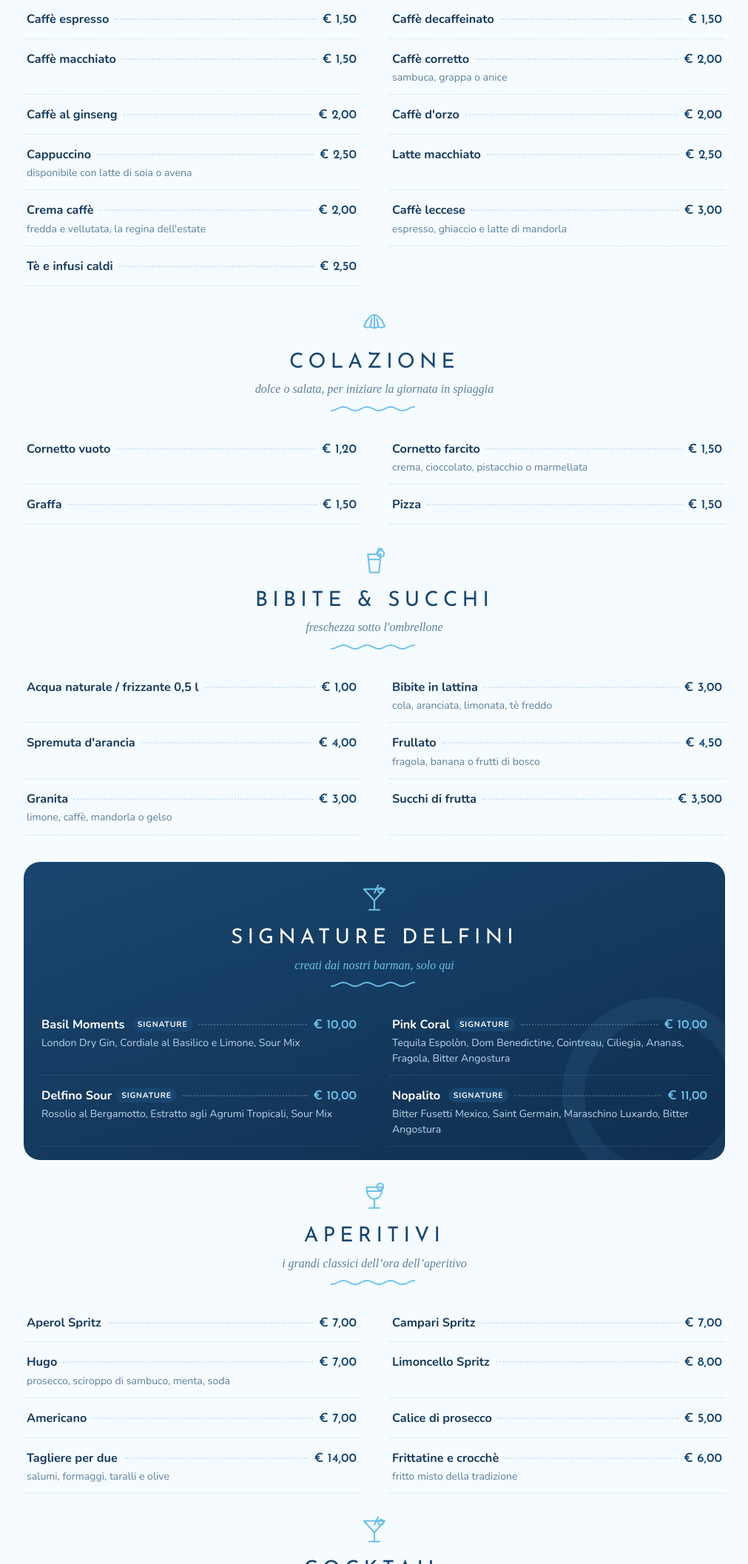
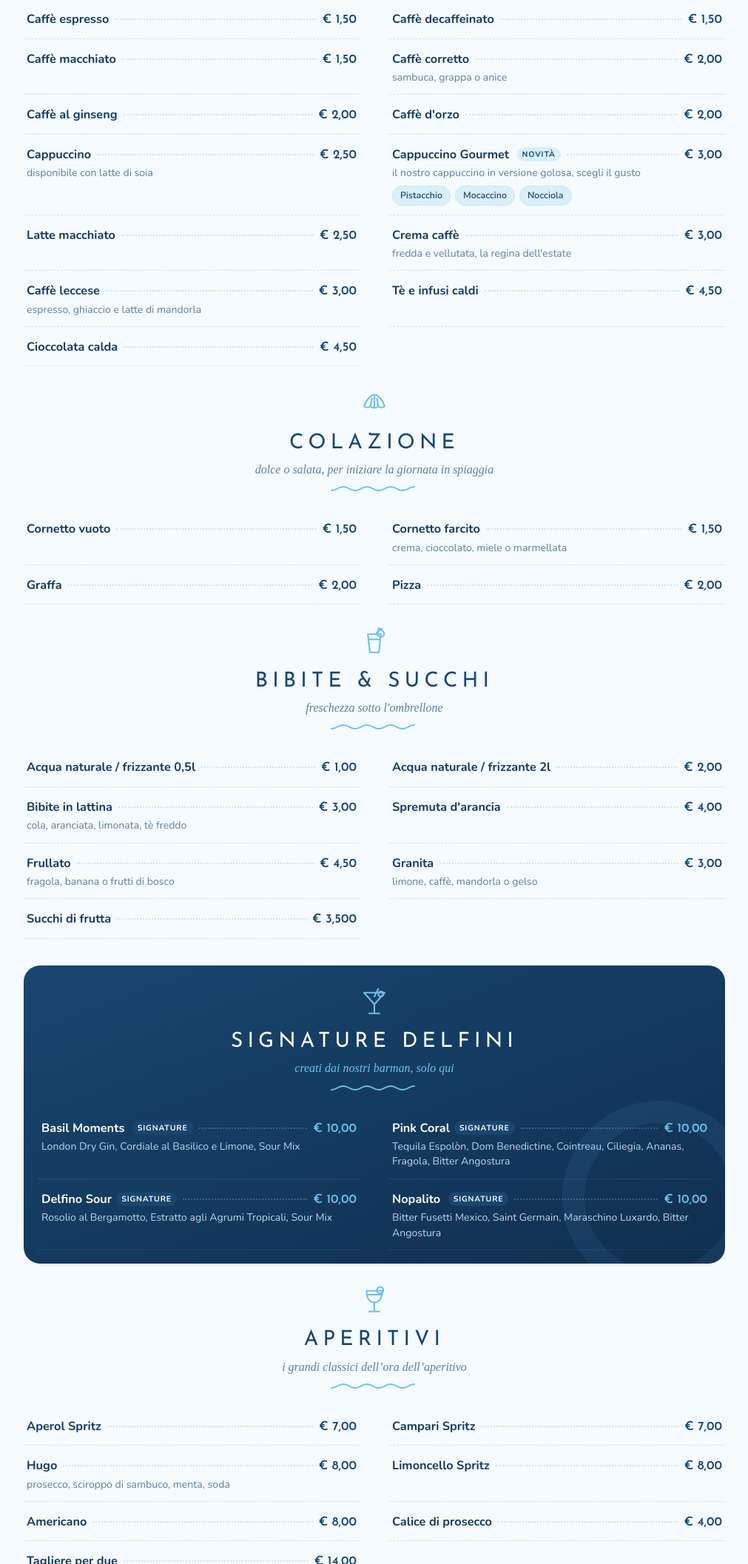
Before and after one commit to LeonardiKarol/delfino_menu, a plain HTML site: page public/index.html in a window 1280 px wide. Shown: the part 686-2800 px from the top of the page at 74% size, without its empty margins (134-1145 px from the left). Drawn offline with nearby package versions, Linux system fonts and the light colour scheme; a web font is replaced by a local one.

Commit message:
correzzione di prodotti e prezzi

```diff
--- a/public/css/style.css
+++ b/public/css/style.css
@@ -125,6 +125,12 @@ section{padding-top:28px;scroll-margin-top:70px}
   background:var(--sky-soft);color:var(--navy);margin-left:6px;vertical-align:2px;
 }
 .tag.sig{background:var(--navy);color:#fff}
+.variants{display:flex;flex-wrap:wrap;gap:6px;margin-top:7px}
+.variant{
+  font-size:.78rem;font-weight:600;color:var(--navy);
+  background:var(--sky-soft);border:1px solid var(--line);
+  padding:3px 10px;border-radius:999px;
+}
 
 /* card evidenziata per i signature */
 .signature{
--- a/public/index.html
+++ b/public/index.html
@@ -3,6 +3,11 @@
   <head>
     <meta charset="UTF-8">
     <meta name="viewport" content="width=device-width, initial-scale=1">
+    <link rel="icon" href="favicon.ico" sizes="48x48">
+    <link rel="icon" type="image/png" sizes="32x32" href="img/favicon-32x32.png">
+    <link rel="icon" type="image/png" sizes="192x192" href="img/icon-192.png">
+    <link rel="apple-touch-icon" href="img/apple-touch-icon.png">
+    <meta name="theme-color" content="#194670">
     <title>Menu – Lido I Delfini</title>
     <link rel="preconnect" href="https://fonts.googleapis.com">
     <link rel="preconnect" href="https://fonts.gstatic.com" crossorigin>
@@ -69,11 +74,25 @@
         <div class="item"><div class="row"><span class="name">Caffè corretto</span><span class="dots"></span><span class="price">€ 2,00</span></div><div class="desc">sambuca, grappa o anice</div></div>
         <div class="item"><div class="row"><span class="name">Caffè al ginseng</span><span class="dots"></span><span class="price">€ 2,00</span></div></div>
         <div class="item"><div class="row"><span class="name">Caffè d'orzo</span><span class="dots"></span><span class="price">€ 2,00</span></div></div>
-      <div class="item"><div class="row"><span class="name">Cappuccino</span><span class="dots"></span><span class="price">€ 2,50</span></div><div class="desc">disponibile con latte di soia o avena</div></div>
+        <div class="item"><div class="row"><span class="name">Cappuccino</span><span class="dots"></span><span class="price">€ 2,50</span></div><div class="desc">disponibile con latte di soia</div></div>
+        <div class="item">
+          <div class="row">
+            <span class="name">Cappuccino Gourmet <span class="tag">Novità</span></span>
+            <span class="dots"></span>
+            <span class="price">€ 3,00</span>
+          </div>
+          <div class="desc">il nostro cappuccino in versione golosa, scegli il gusto</div>
+          <div class="variants">
+            <span class="variant">Pistacchio</span>
+            <span class="variant">Mocaccino</span>
+            <span class="variant">Nocciola</span>
+          </div>
+        </div>
         <div class="item"><div class="row"><span class="name">Latte macchiato</span><span class="dots"></span><span class="price">€ 2,50</span></div></div>
-      <div class="item"><div class="row"><span class="name">Crema caffè</span><span class="dots"></span><span class="price">€ 2,00</span></div><div class="desc">fredda e vellutata, la regina dell'estate</div></div>
+        <div class="item"><div class="row"><span class="name">Crema caffè</span><span class="dots"></span><span class="price">€ 3,00</span></div><div class="desc">fredda e vellutata, la regina dell'estate</div></div>
         <div class="item"><div class="row"><span class="name">Caffè leccese</span><span class="dots"></span><span class="price">€ 3,00</span></div><div class="desc">espresso, ghiaccio e latte di mandorla</div></div>
-      <div class="item"><div class="row"><span class="name">Tè e infusi caldi</span><span class="dots"></span><span class="price">€ 2,50</span></div></div>
+        <div class="item"><div class="row"><span class="name">Tè e infusi caldi</span><span class="dots"></span><span class="price">€ 4,50</span></div></div>
+        <div class="item"><div class="row"><span class="name">Cioccolata calda</span><span class="dots"></span><span class="price">€ 4,50</span></div></div>
       </div>
     </section>
 
@@ -86,10 +105,10 @@
         <svg class="divider"><use href="#i-divider"/></svg>
       </div>
       <div class="grid">
-      <div class="item"><div class="row"><span class="name">Cornetto vuoto</span><span class="dots"></span><span class="price">€ 1,20</span></div></div>
-      <div class="item"><div class="row"><span class="name">Cornetto farcito</span><span class="dots"></span><span class="price">€ 1,50</span></div><div class="desc">crema, cioccolato, pistacchio o marmellata</div></div>
-      <div class="item"><div class="row"><span class="name">Graffa</span><span class="dots"></span><span class="price">€ 1,50</span></div></div>
-      <div class="item"><div class="row"><span class="name">Pizza</span><span class="dots"></span><span class="price">€ 1,50</span></div></div>
+        <div class="item"><div class="row"><span class="name">Cornetto vuoto</span><span class="dots"></span><span class="price">€ 1,50</span></div></div>
+        <div class="item"><div class="row"><span class="name">Cornetto farcito</span><span class="dots"></span><span class="price">€ 1,50</span></div><div class="desc">crema, cioccolato, miele o marmellata</div></div>
+        <div class="item"><div class="row"><span class="name">Graffa</span><span class="dots"></span><span class="price">€ 2,00</span></div></div>
+        <div class="item"><div class="row"><span class="name">Pizza</span><span class="dots"></span><span class="price">€ 2,00</span></div></div>
       </div>
     </section>
 
@@ -102,7 +121,8 @@
         <svg class="divider"><use href="#i-divider"/></svg>
       </div>
       <div class="grid">
-      <div class="item"><div class="row"><span class="name">Acqua naturale / frizzante 0,5 l</span><span class="dots"></span><span class="price">€ 1,00</span></div></div>
+        <div class="item"><div class="row"><span class="name">Acqua naturale / frizzante 0,5l</span><span class="dots"></span><span class="price">€ 1,00</span></div></div>
+        <div class="item"><div class="row"><span class="name">Acqua naturale / frizzante 2l</span><span class="dots"></span><span class="price">€ 2,00</span></div></div>
         <div class="item"><div class="row"><span class="name">Bibite in lattina</span><span class="dots"></span><span class="price">€ 3,00</span></div><div class="desc">cola, aranciata, limonata, tè freddo</div></div>
         <div class="item"><div class="row"><span class="name">Spremuta d'arancia</span><span class="dots"></span><span class="price">€ 4,00</span></div></div>
         <div class="item"><div class="row"><span class="name">Frullato</span><span class="dots"></span><span class="price">€ 4,50</span></div><div class="desc">fragola, banana o frutti di bosco</div></div>
@@ -124,7 +144,7 @@
           <div class="item"><div class="row"><span class="name">Basil Moments <span class="tag sig">Signature</span></span><span class="dots"></span><span class="price">€ 10,00</span></div><div class="desc">London Dry Gin, Cordiale al Basilico e Limone, Sour Mix</div></div>
           <div class="item"><div class="row"><span class="name">Pink Coral<span class="tag sig">Signature</span></span><span class="dots"></span><span class="price">€ 10,00</span></div><div class="desc">Tequila Espolòn, Dom Benedictine, Cointreau, Ciliegia, Ananas, Fragola, Bitter Angostura</div></div>
           <div class="item"><div class="row"><span class="name">Delfino Sour<span class="tag sig">Signature</span></span><span class="dots"></span><span class="price">€ 10,00</span></div><div class="desc">Rosolio al Bergamotto, Estratto agli Agrumi Tropicali, Sour Mix</div></div>
-        <div class="item"><div class="row"><span class="name">Nopalito <span class="tag sig">Signature</span></span><span class="dots"></span><span class="price">€ 11,00</span></div><div class="desc">Bitter Fusetti Mexico, Saint Germain, Maraschino Luxardo, Bitter Angostura</div></div>
+          <div class="item"><div class="row"><span class="name">Nopalito <span class="tag sig">Signature</span></span><span class="dots"></span><span class="price">€ 10,00</span></div><div class="desc">Bitter Fusetti Mexico, Saint Germain, Maraschino Luxardo, Bitter Angostura</div></div>
         </div>
       </div>
     </section>
@@ -140,12 +160,11 @@
       <div class="grid">
         <div class="item"><div class="row"><span class="name">Aperol Spritz</span><span class="dots"></span><span class="price">€ 7,00</span></div></div>
         <div class="item"><div class="row"><span class="name">Campari Spritz</span><span class="dots"></span><span class="price">€ 7,00</span></div></div>
-      <div class="item"><div class="row"><span class="name">Hugo</span><span class="dots"></span><span class="price">€ 7,00</span></div><div class="desc">prosecco, sciroppo di sambuco, menta, soda</div></div>
+        <div class="item"><div class="row"><span class="name">Hugo</span><span class="dots"></span><span class="price">€ 8,00</span></div><div class="desc">prosecco, sciroppo di sambuco, menta, soda</div></div>
         <div class="item"><div class="row"><span class="name">Limoncello Spritz</span><span class="dots"></span><span class="price">€ 8,00</span></div></div>
-      <div class="item"><div class="row"><span class="name">Americano</span><span class="dots"></span><span class="price">€ 7,00</span></div></div>
-      <div class="item"><div class="row"><span class="name">Calice di prosecco</span><span class="dots"></span><span class="price">€ 5,00</span></div></div>
+        <div class="item"><div class="row"><span class="name">Americano</span><span class="dots"></span><span class="price">€ 8,00</span></div></div>
+        <div class="item"><div class="row"><span class="name">Calice di prosecco</span><span class="dots"></span><span class="price">€ 4,00</span></div></div>
         <div class="item"><div class="row"><span class="name">Tagliere per due</span><span class="dots"></span><span class="price">€ 14,00</span></div><div class="desc">salumi, formaggi, taralli e olive</div></div>
-      <div class="item"><div class="row"><span class="name">Frittatine e crocchè</span><span class="dots"></span><span class="price">€ 6,00</span></div><div class="desc">fritto misto della tradizione</div></div>
       </div>
     </section>
 
@@ -183,9 +202,8 @@
         <div class="item"><div class="row"><span class="name">Virgin Mojito</span><span class="dots"></span><span class="price">€ 6,00</span></div></div>
         <div class="item"><div class="row"><span class="name">Virgin Colada</span><span class="dots"></span><span class="price">€ 6,00</span></div></div>
         <div class="item"><div class="row"><span class="name">Delfino Baby <span class="tag">Kids</span></span><span class="dots"></span><span class="price">€ 5,00</span></div><div class="desc">sciroppo al cocco, ananas, lime, soda azzurra</div></div>
-      <div class="item"><div class="row"><span class="name">Crodino / Sanbittèr</span><span class="dots"></span><span class="price">€ 3,50</span></div></div>
+        <div class="item"><div class="row"><span class="name">Crodino / Sanbittèr</span><span class="dots"></span><span class="price">€ 4,00</span></div></div>
         <div class="item"><div class="row"><span class="name">Limonata fatta in casa</span><span class="dots"></span><span class="price">€ 4,00</span></div><div class="desc">limoni della costiera e menta</div></div>
-      <div class="item"><div class="row"><span class="name">Tè freddo della casa</span><span class="dots"></span><span class="price">€ 3,50</span></div><div class="desc">pesca o limone</div></div>
       </div>
     </section>
 
@@ -198,14 +216,14 @@
         <svg class="divider"><use href="#i-divider"/></svg>
       </div>
       <div class="grid">
-      <div class="item"><div class="row"><span class="name">Birra alla spina piccola 0,2 l</span><span class="dots"></span><span class="price">€ 3,00</span></div></div>
-      <div class="item"><div class="row"><span class="name">Birra alla spina media 0,4 l</span><span class="dots"></span><span class="price">€ 5,00</span></div></div>
-      <div class="item"><div class="row"><span class="name">Birra in bottiglia 0,33 l</span><span class="dots"></span><span class="price">€ 4,00</span></div></div>
-      <div class="item"><div class="row"><span class="name">Birra artigianale campana</span><span class="dots"></span><span class="price">€ 6,00</span></div></div>
-      <div class="item"><div class="row"><span class="name">Calice di vino bianco</span><span class="dots"></span><span class="price">€ 5,00</span></div><div class="desc">Falanghina, Greco di Tufo</div></div>
-      <div class="item"><div class="row"><span class="name">Calice di rosé</span><span class="dots"></span><span class="price">€ 5,00</span></div></div>
+        <div class="item"><div class="row"><span class="name">Ceres 0,33l</span><span class="dots"></span><span class="price">€ 5,00</span></div></div>
+        <div class="item"><div class="row"><span class="name">Corona 0,33l</span><span class="dots"></span><span class="price">€ 5,00</span></div></div>
+        <div class="item"><div class="row"><span class="name">Heniken 0,33l</span><span class="dots"></span><span class="price">€ 4,00</span></div></div>
+        <div class="item"><div class="row"><span class="name">Ichnusa 0,33l</span><span class="dots"></span><span class="price">€ 5,00</span></div></div>
+        <div class="item"><div class="row"><span class="name">Nastro azzurra 0,33l</span><span class="dots"></span><span class="price">€ 4,00</span></div></div>
+        <div class="item"><div class="row"><span class="name">Tennents 0,33l</span><span class="dots"></span><span class="price">€ 5,00</span></div></div>
+        <div class="item"><div class="row"><span class="name">Amari e digestivi</span><span class="dots"></span><span class="price">€ 4,50</span></div><div class="desc">limoncello, amaro del Capo e altri</div></div>
         <div class="item"><div class="row"><span class="name">Bottiglia di vino</span><span class="dots"></span><span class="price">da € 18,00</span></div><div class="desc">chiedi la nostra selezione</div></div>
-      <div class="item"><div class="row"><span class="name">Amari e digestivi</span><span class="dots"></span><span class="price">€ 3,50</span></div><div class="desc">limoncello, finocchietto, amaro del Capo e altri</div></div>
       </div>
     </section>
 
@@ -221,9 +239,7 @@
         <div class="item"><div class="row"><span class="name">Coppetta / cono 2 gusti</span><span class="dots"></span><span class="price">€ 2,50</span></div></div>
         <div class="item"><div class="row"><span class="name">Coppetta / cono 3 gusti</span><span class="dots"></span><span class="price">€ 3,50</span></div></div>
         <div class="item"><div class="row"><span class="name">Affogato al caffè</span><span class="dots"></span><span class="price">€ 4,00</span></div></div>
-      <div class="item"><div class="row"><span class="name">Coppa Delfini</span><span class="dots"></span><span class="price">€ 7,00</span></div><div class="desc">gelato, frutta fresca, panna e granella</div></div>
         <div class="item"><div class="row"><span class="name">Gelati confezionati</span><span class="dots"></span><span class="price">da € 1,50</span></div></div>
-      <div class="item"><div class="row"><span class="name">Sorbetto al limone</span><span class="dots"></span><span class="price">€ 3,50</span></div></div>
       </div>
       <p class="note">Per allergie e intolleranze chiedi al personale: saremo felici di aiutarti.</p>
     </section>
@@ -238,7 +254,7 @@
     </svg>
     <h3>I Delfini</h3>
     <p>Complesso turistico balneare · Caffetteria &amp; Lounge Bar</p>
-  <p>Servizio al tavolo e all'ombrellone · Coperto non previsto</p>
+    <p>Servizio al tavolo · Coperto non previsto</p>
     <p class="small">I prezzi sono espressi in euro e comprensivi di IVA.</p>
   </footer>
 
```
Also changed, not shown: public/favicon.ico (added), public/img/apple-touch-icon.png (added), public/img/favicon-32x32.png (added), public/img/favicon.ico (added), public/img/icon-192.png (added), 1 other file. Lines whose indentation alone changed are shown as unchanged.
